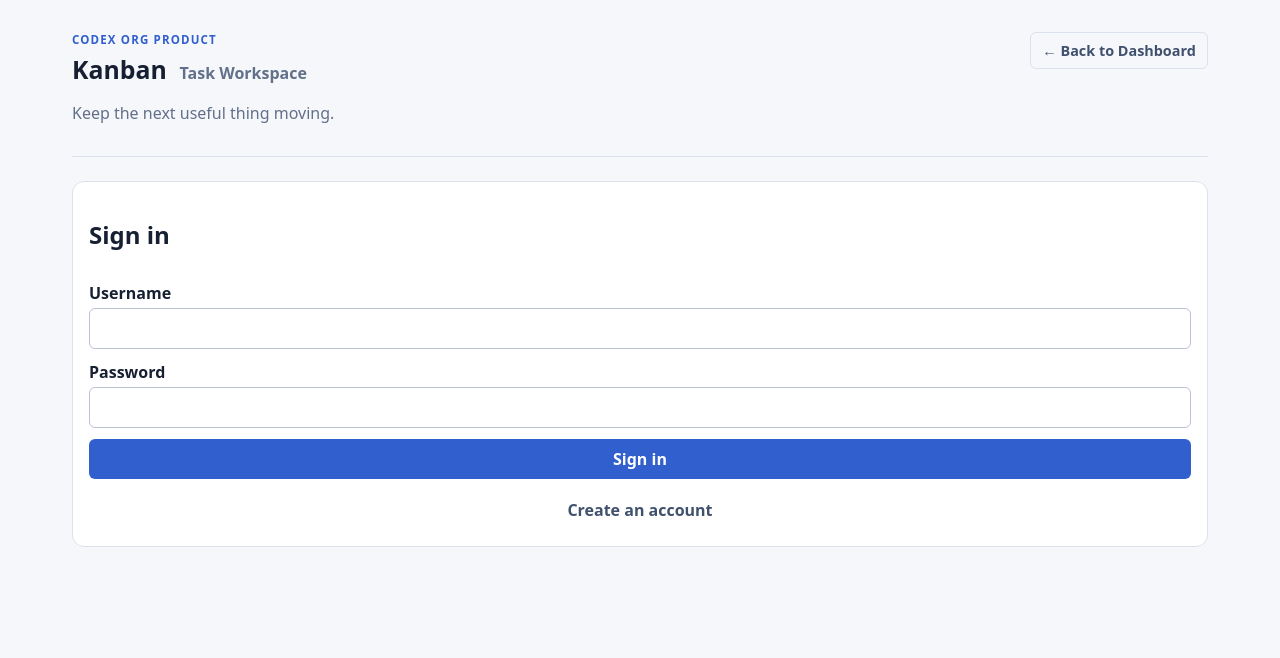
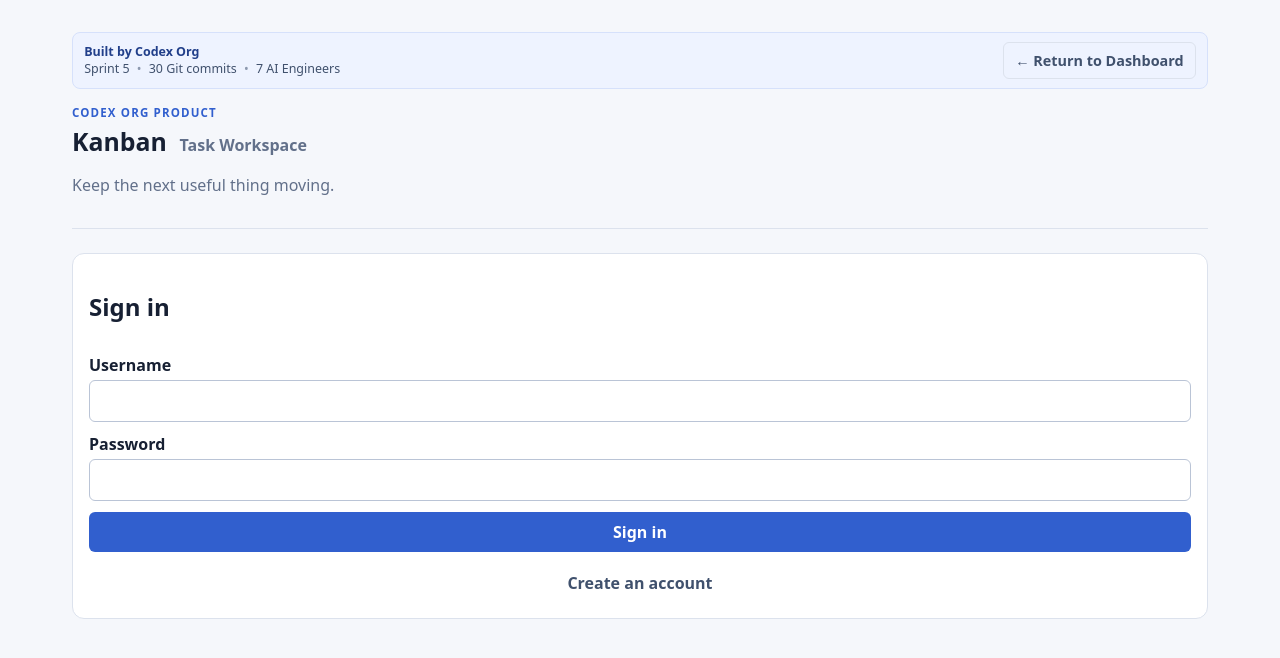
Before and after one commit to KingoSolo/codex-swarm, a plain HTML site: page static/index.html in a window 1280 px wide. Drawn offline with Linux system fonts and the light colour scheme.

Commit message:
update kanban app banner

```diff
--- a/static/index.html
+++ b/static/index.html
@@ -8,7 +8,7 @@
     :root { font-family: system-ui, sans-serif; color: #172033; background: #f5f7fb; }
     * { box-sizing: border-box; } body { margin: 0; } button, input, textarea, select { font: inherit; }
     main { max-width: 1200px; margin: auto; padding: 2rem; } h1 { margin: 0; } .subtitle { color: #62708a; }
-    .product-header { display: flex; justify-content: space-between; align-items: flex-start; gap: 1rem; border-bottom: 1px solid #dce2ed; padding-bottom: 1rem; } .product-kicker { color: #315fce; font-size: .72rem; font-weight: 750; letter-spacing: .1em; text-transform: uppercase; margin: 0 0 .3rem; } .product-name { font-size: 1.55rem; } .product-name span { color: #62708a; font-size: 1rem; font-weight: 600; margin-left: .4rem; } .back-link { color: #40516d; text-decoration: none; border: 1px solid #dce2ed; border-radius: 6px; padding: .5rem .7rem; font-size: .9rem; font-weight: 650; white-space: nowrap; } .back-link:hover { border-color: #315fce; color: #315fce; }
+    .org-banner { display: flex; justify-content: space-between; align-items: center; gap: .8rem; background: #eef3ff; border: 1px solid #d6e1fb; border-radius: 8px; color: #40516d; font-size: .78rem; padding: .55rem .7rem; margin-bottom: 1rem; } .org-banner strong { color: #213f8a; } .org-stats { display: flex; gap: .45rem; flex-wrap: wrap; } .org-stats span + span::before { content: '•'; color: #8d99af; margin-right: .45rem; } .product-header { display: flex; justify-content: space-between; align-items: flex-start; gap: 1rem; border-bottom: 1px solid #dce2ed; padding-bottom: 1rem; } .product-kicker { color: #315fce; font-size: .72rem; font-weight: 750; letter-spacing: .1em; text-transform: uppercase; margin: 0 0 .3rem; } .product-name { font-size: 1.55rem; } .product-name span { color: #62708a; font-size: 1rem; font-weight: 600; margin-left: .4rem; } .back-link { color: #40516d; text-decoration: none; border: 1px solid #dce2ed; border-radius: 6px; padding: .5rem .7rem; font-size: .9rem; font-weight: 650; white-space: nowrap; } .back-link:hover { border-color: #315fce; color: #315fce; }
     form, .column { background: white; border: 1px solid #dce2ed; border-radius: 12px; padding: 1rem; }
     form { display: grid; gap: .7rem; margin: 1.5rem 0; } label { display: grid; gap: .25rem; font-weight: 600; }
     .filters { grid-template-columns: minmax(12rem, 2fr) repeat(2, minmax(9rem, 1fr)) auto auto; align-items: end; }
@@ -24,14 +24,17 @@
     .empty { color: #748198; text-align: center; } .notice { padding: .75rem; background: #feecee; color: #9c1731; border-radius: 6px; }
     .account { display: flex; justify-content: flex-end; align-items: center; gap: .7rem; margin-top: -2.5rem; }
     dialog { width: min(94vw, 550px); border: 0; border-radius: 12px; padding: 1.2rem; } dialog::backdrop { background: #17203388; }
-    @media (max-width: 720px) { main { padding: 1rem; } .product-header { align-items: stretch; flex-direction: column; } .back-link { align-self: flex-start; } .board, .filters { grid-template-columns: 1fr; } }
+    @media (max-width: 720px) { main { padding: 1rem; } .org-banner, .product-header { align-items: stretch; flex-direction: column; } .back-link { align-self: flex-start; } .board, .filters { grid-template-columns: 1fr; } }
   </style>
 </head>
 <body>
   <main>
+    <div class="org-banner">
+      <div><strong>Built by Codex Org</strong> <span class="org-stats"><span>Sprint 5</span><span>30 Git commits</span><span>7 AI Engineers</span></span></div>
+      <a class="back-link" href="http://localhost:8080/dashboard/">← Return to Dashboard</a>
+    </div>
     <header class="product-header">
       <div><p class="product-kicker">Codex Org Product</p><h1 class="product-name">Kanban <span>Task Workspace</span></h1><p class="subtitle">Keep the next useful thing moving.</p></div>
-      <a class="back-link" href="http://localhost:8080/dashboard/">← Back to Dashboard</a>
     </header>
     <p id="notice" class="notice" role="status" hidden></p>
     <section id="auth-panel" aria-labelledby="auth-heading"><form id="auth-form"><h2 id="auth-heading">Sign in</h2>
```
